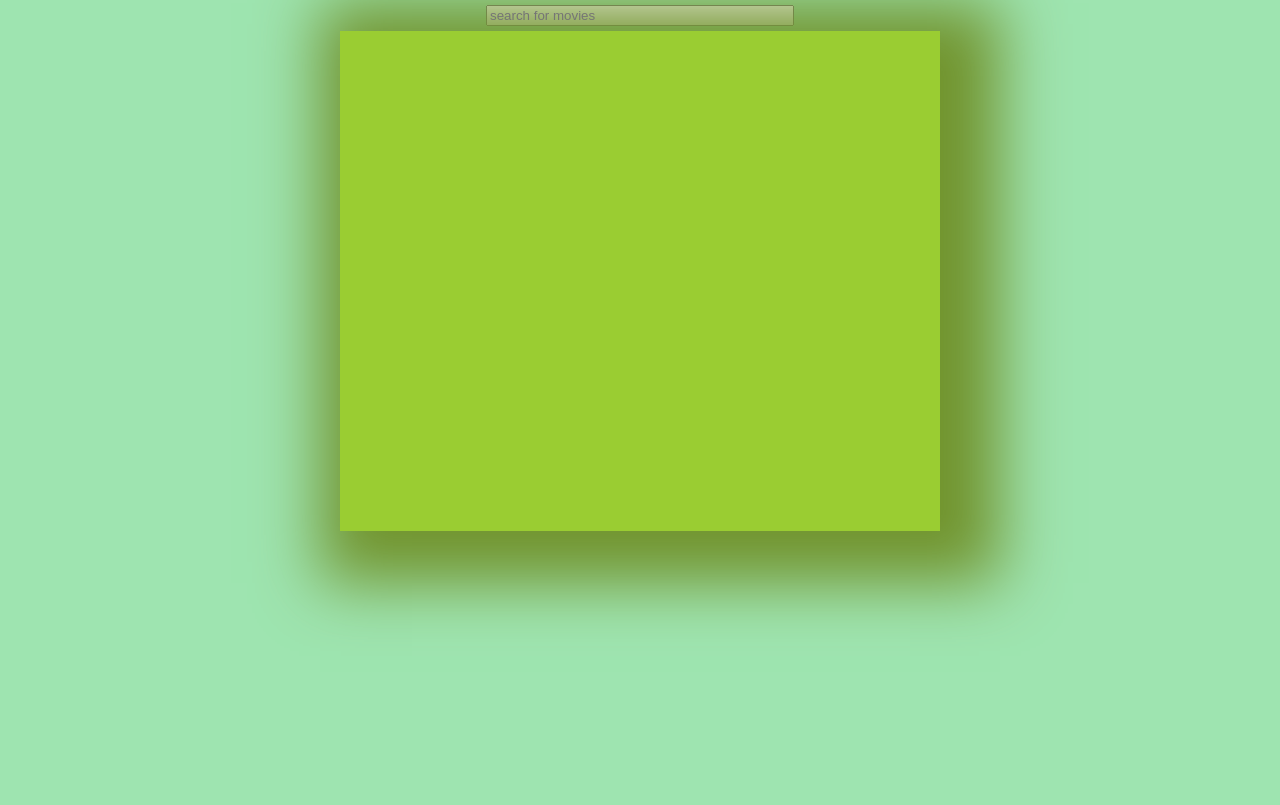
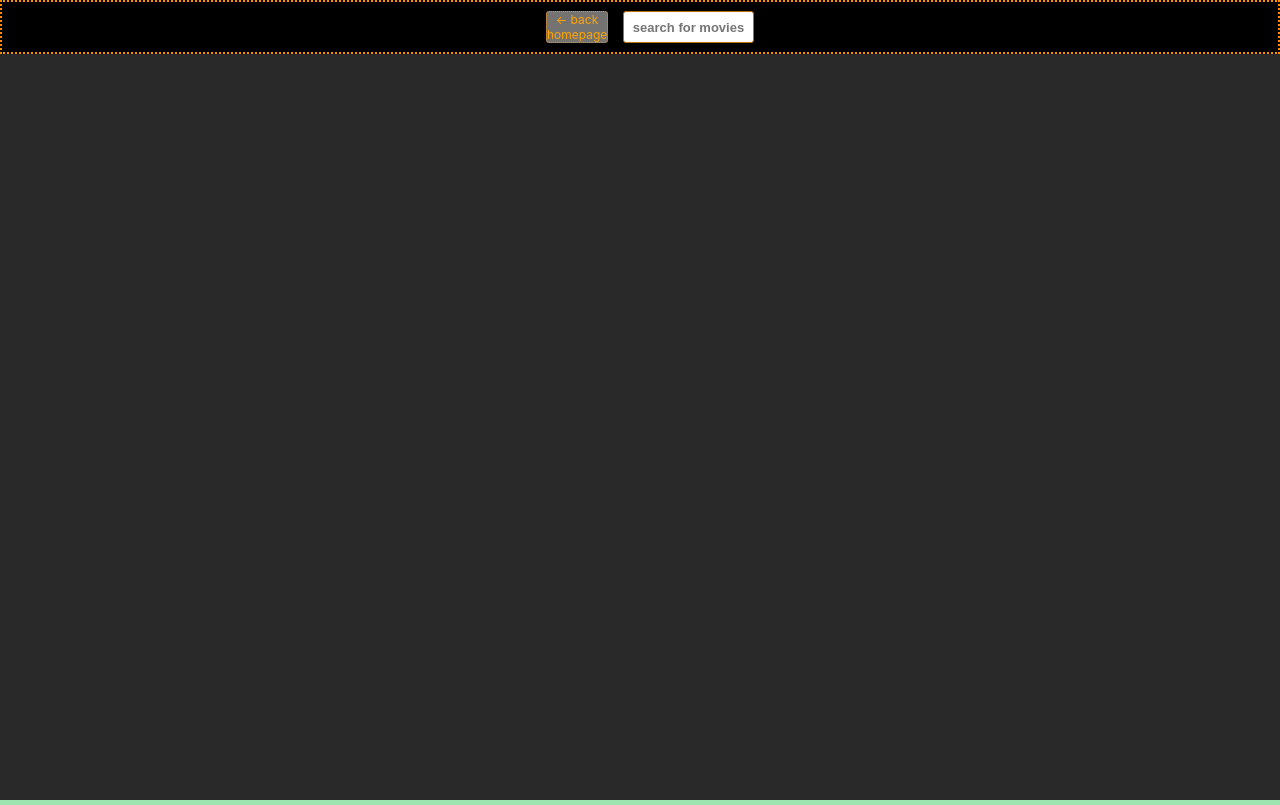
Before and after one commit to MaksymilianBilski/allTasks-GOIT, a React (Create React App) app: page /allTasks-GOIT/movies/searchbar in a window 1280 px wide. Built offline with nearby package versions, Linux system fonts and the light colour scheme.

Commit message:
search module and reviews modle styling

```diff
--- a/src/components/ComponentsMovieFinder/Cast/Cast.jsx
+++ b/src/components/ComponentsMovieFinder/Cast/Cast.jsx
@@ -1,12 +1,24 @@
-import { useState, useEffect } from 'react';
-import { useParams } from 'react-router-dom';
+import { useState, useEffect, useRef } from 'react';
+import { useOutletContext, useParams, Outlet } from 'react-router-dom';
 import { fetchCast } from '../operations/operationsMovies';
+import css from './Cast.module.css';
 
 const photoURL = 'https://image.tmdb.org/t/p/w500/';
 
+const GetPhoto = () => {
+  const castContext = <Outlet context={useOutletContext()} />;
+  return castContext.props.context;
+};
+
 const Cast = () => {
+  const [height, setHeight] = useState(0);
+  const ref = useRef(null);
   const { movieId } = useParams();
   const [cast, setCast] = useState();
+
+  useEffect(() => {
+    setHeight(ref.current.clientHeight === null ? 0 : ref.current.clientHeight);
+  });
 
   const createReviewsData = async id => {
     try {
@@ -23,14 +35,26 @@ const Cast = () => {
   }, [movieId]);
 
   return (
-    <div>
-      <ul>
+    <div className={css.castWrapper}>
+      <div
+        className={css.backImage}
+        style={{
+          backgroundImage: `url(${GetPhoto()})`,
+          backgroundPosition: 'center',
+          backgroundRepeat: 'no-repeat',
+          backgroundSize: 'cover',
+          height: `${height}px`,
+        }}
+      ></div>
+      <ul ref={ref} className={css.castList}>
         {cast !== undefined &&
           cast.map(el => (
-            <li>
+            <li className={css.castElement}>
               <img alt="" src={photoURL + el.profile_path} />
-              <h3>Actor: {el.name}</h3>
-              <p>Character{el.character}</p>
+              <div>
+                <h3>Actor: {el.name}</h3>
+                <p>Character: {el.character}</p>
+              </div>
             </li>
           ))}
       </ul>
--- /dev/null
+++ b/src/components/ComponentsMovieFinder/Cast/Cast.module.css
@@ -0,0 +1,16 @@
+.castElement {
+    display: flex;
+    margin-bottom: 20px;
+}
+
+.castElement img {
+    width: 125px;
+}
+
+.backImage {
+    position: absolute;
+    right: 0px;
+    left: 0px;
+    z-index: -2;
+    -webkit-filter: blur(30px)
+}
--- a/src/components/ComponentsMovieFinder/Home/TrendingList.jsx
+++ b/src/components/ComponentsMovieFinder/Home/TrendingList.jsx
@@ -30,7 +30,7 @@ const TrendingList = () => {
       <div className={css.trendingHeader}>
         <ReturnHomepage text={'back homepage'} />
         <NavLink
-          to="searchbar"
+          to="/allTasks-GOIT/movies/searchbar"
           className={css.searchMoviesBtn}
           state={{ from: location }}
         >
--- a/src/components/ComponentsMovieFinder/Home/TrendingList.module.css
+++ b/src/components/ComponentsMovieFinder/Home/TrendingList.module.css
@@ -12,7 +12,6 @@
     margin: 0 auto;
     color: rgb(182, 88, 11);
     font-weight: 400;
-    background-color: rgb(26, 22, 22);
     background-color: rgb(41, 41, 41);
 }
 
--- a/src/components/ComponentsMovieFinder/MovieDetails/MovieDetails.module.css
+++ b/src/components/ComponentsMovieFinder/MovieDetails/MovieDetails.module.css
@@ -8,7 +8,8 @@
     position: absolute;
     z-index: -2;
     right: 0;
-    width: 100rem;
+    left: 0;
+    width: 100%;
     height: 100vh;
     background-position: top;
     -webkit-filter: blur(30px);
@@ -25,7 +26,7 @@
 }
 
 .imageWrapper>img {
-    width: 99vw;
+    width: 95vw;
 }
 
 .description {
@@ -102,7 +103,7 @@
 
 @media (width >=1280px) {
     .detailsContainer {
-        min-width: 1280px;
+        max-width: 100%;
         display: flex;
         flex-direction: column;
     }
--- a/src/components/ComponentsMovieFinder/Reviews/Reviews.jsx
+++ b/src/components/ComponentsMovieFinder/Reviews/Reviews.jsx
@@ -4,8 +4,8 @@ import { fetchReviews } from '../operations/operationsMovies';
 import css from './Reviews.module.css';
 
 const GetPhoto = () => {
-  const photoProps = <Outlet context={useOutletContext()} />;
-  return photoProps.props.context;
+  const reviewsContext = <Outlet context={useOutletContext()} />;
+  return reviewsContext.props.context;
 };
 const Reviews = () => {
   const [reviews, setReviews] = useState();
--- a/src/components/ComponentsMovieFinder/Reviews/Reviews.module.css
+++ b/src/components/ComponentsMovieFinder/Reviews/Reviews.module.css
@@ -14,3 +14,28 @@
     z-index: -2;
     -webkit-filter: blur(30px)
 }
+
+.reviewList li {
+    overflow-y: scroll;
+    max-height: 150px;
+    margin-bottom: 25px;
+}
+
+
+.reviewList li::-webkit-scrollbar {
+    box-shadow: inset 0px 0px 6px gray;
+    width: 7px;
+}
+
+.reviewList li::-webkit-scrollbar-thumb {
+    background-color: rgba(255, 166, 0, 0.315);
+}
+
+@media (width >=1280px) {
+    .reviewList li {
+        margin: 50px auto;
+        width: 1000px;
+        max-height: 200px
+    }
+
+}
--- a/src/components/ComponentsMovieFinder/SearchMovies/Searchbar.jsx
+++ b/src/components/ComponentsMovieFinder/SearchMovies/Searchbar.jsx
@@ -4,6 +4,7 @@ import Movie from '../Movie/Movie';
 import { fetchByQuery } from '../operations/operationsMovies';
 import { Form } from 'components/common/Form/Form';
 import css from './Searchbar.module.css';
+import ReturnHomepage from 'components/Navigation/ReturnHomepage';
 
 const Searchbar = () => {
   const [queryData, setQueryData] = useState();
@@ -40,13 +41,17 @@ const Searchbar = () => {
   };
 
   return (
-    <div className={css.searchWrapper}>
+    <div className={css.searchContainer}>
+      <div className={css.searchHeader}>
+        <ReturnHomepage text={'back homepage'} />
         <Form
           handleFormSubmit={handleSubmit}
           type="text"
           name="search"
           placeholder="search for movies"
+          classNameInput={css.searchInput}
         />
+      </div>
       <div className={css.listWrapper}>
         <ul className={css.searchList}>
           {queryData && queryData.map(el => <Movie data={el} />)}
--- a/src/components/ComponentsMovieFinder/SearchMovies/Searchbar.module.css
+++ b/src/components/ComponentsMovieFinder/SearchMovies/Searchbar.module.css
@@ -1,41 +1,106 @@
-.searchList {
-    list-style: numbers;
-    display: grid;
-    grid-gap: 5px;
+.searchContainer {
+    display: flex;
+    flex-direction: column;
+    height: 100vh;
+    background-color: rgb(41, 41, 41);
 }
+
 
 .listWrapper {
     display: flex;
     margin: 0 auto;
-    max-width: 600px;
-    min-height: 500px;
     color: rgb(182, 88, 11);
-    font-weight: 700;
-    background-color: yellowgreen;
-    box-shadow: 20px 12px 60px 40px rgb(114, 148, 46);
+    font-weight: 400;
+    background-color: rgb(41, 41, 41);
 }
 
-.searchWrapper>form>input {
-    display: flex;
-    width: 300px;
-    margin: 5px auto;
-}
-
-.searchWrapper>form>input:hover {
-    background-color: rgb(121, 6, 50);
-    border: 2px solid rgb(53, 1, 21);
-    cursor: pointer;
+.searchList {
+    padding: 0;
 }
 
 .listWrapper li:nth-child(2n) {
     display: flex;
+    padding-left: 5px;
     flex-direction: row-reverse;
-    justify-content: center;
+    justify-content: space-around;
     align-items: center;
 }
 
 .listWrapper li:nth-child(2n -1) {
     display: flex;
+    padding-right: 5px;
     align-items: center;
-    justify-content: flex-end;
+    justify-content: space-around;
 }
+
+.searchHeader {
+    height: 50px;
+    display: flex;
+    justify-content: center;
+    background-color: black;
+    border: 2px dotted darkorange;
+    align-items: center;
+}
+
+.searchHeader>a:first-child {
+    width: 60px;
+    font-size: 12px;
+    margin-left: 20px;
+    text-align: center;
+    text-decoration: none;
+    border: 1px dotted rgb(241, 147, 6);
+    border-radius: 3px;
+    background-color: rgb(117, 114, 114);
+    color: orange;
+}
+
+.searchHeader>a:first-child:hover {
+    background-color: rgb(87, 84, 84);
+    color: red;
+}
+
+.searchHeader a:first-child {
+    margin-right: 15px;
+}
+
+.searchInput {
+    height: 28px;
+    width: 125px;
+    font-size: 13px;
+    font-weight: 700;
+    text-align: center;
+    color: rgb(0, 0, 0);
+    border: 1px solid rgb(185, 112, 2);
+    border-radius: 3px;
+    transition-duration: 250ms;
+}
+
+.searchInput:hover {
+    background-color: orange;
+}
+
+@media (width >=480px) {
+    .searchHeader>a {
+        font-size: 14px;
+    }
+}
+
+
+@media (width >=768px) {
+    .searchList {
+        display: flex;
+        flex-wrap: wrap;
+        padding: 0;
+    }
+
+    .listWrapper li:nth-child(2n) {
+        padding-left: 10px;
+        justify-content: flex-end;
+    }
+
+    .listWrapper li:nth-child(2n -1) {
+        padding-right: 10px;
+        justify-content: flex-end;
+    }
+
+}
```
Also changed, not shown: src/components/ComponentsMovieFinder/MovieDetails/MovieDetails.jsx (+1 -7 lines). Lines whose indentation alone changed are shown as unchanged.
